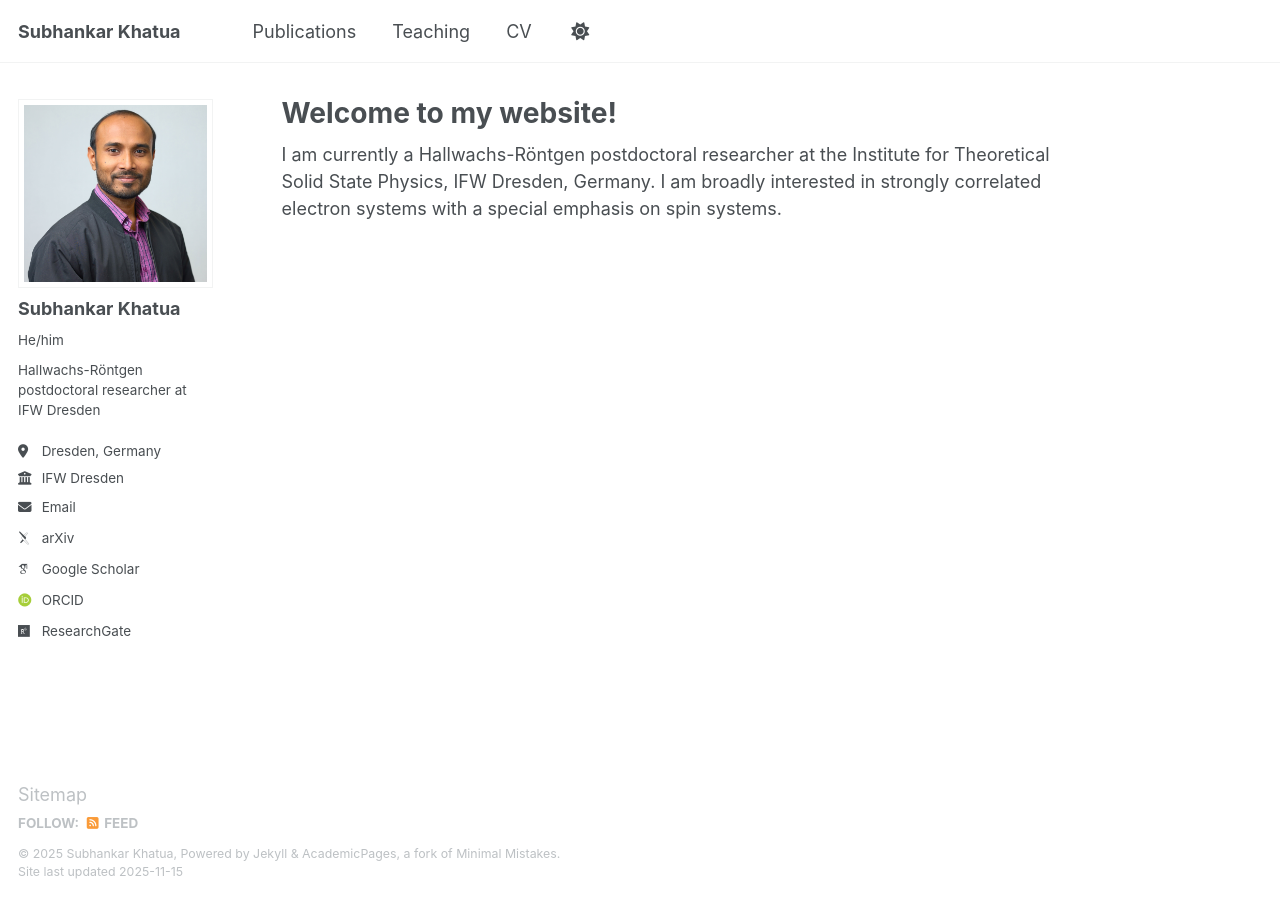
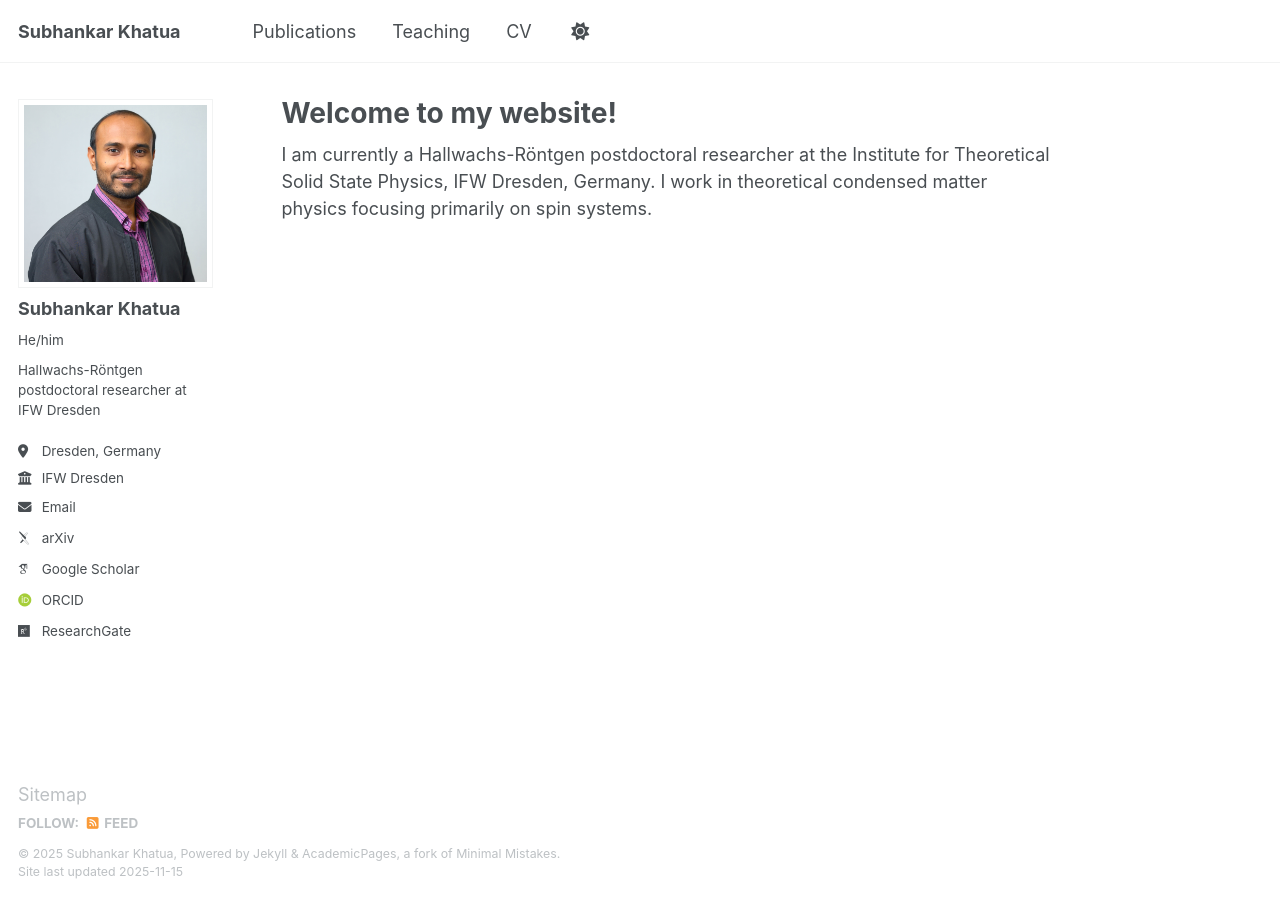
Before and after one commit to subhankar-khatua/subhankar-khatua.github.io, a Jekyll site: the page built from _pages/about.md, in a window 1280 px wide. Built offline with Jekyll 4.4.1, drawn with Linux system fonts in a browser that asks for light colours; some web fonts are replaced.

Commit message:
Update about.md

```diff
--- a/_pages/about.md
+++ b/_pages/about.md
@@ -7,7 +7,7 @@ redirect_from:
   - /about.html
 ---
 
-I am currently a Hallwachs-Röntgen postdoctoral researcher at the Institute for Theoretical Solid State Physics, IFW Dresden, Germany. I am broadly interested in strongly correlated electron systems with a special emphasis on spin systems.
+I am currently a Hallwachs-Röntgen postdoctoral researcher at the Institute for Theoretical Solid State Physics, IFW Dresden, Germany. I work in theoretical condensed matter physics focusing primarily on spin systems.
 
 <!-- This is the front page of a website that is powered by the [Academic Pages template](https://github.com/academicpages/academicpages.github.io) and hosted on GitHub pages. [GitHub pages](https://pages.github.com) is a free service in which websites are built and hosted from code and data stored in a GitHub repository, automatically updating when a new commit is made to the repository. This template was forked from the [Minimal Mistakes Jekyll Theme](https://mmistakes.github.io/minimal-mistakes/) created by Michael Rose, and then extended to support the kinds of content that academics have: publications, talks, teaching, a portfolio, blog posts, and a dynamically-generated CV. You can fork [this template](https://github.com/academicpages/academicpages.github.io) right now, modify the configuration and markdown files, add your own PDFs and other content, and have your own site for free, with no ads!
 
```
